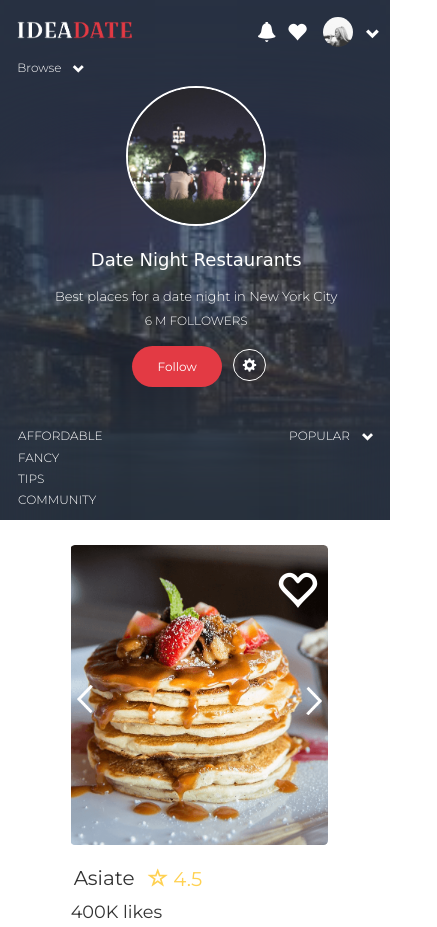
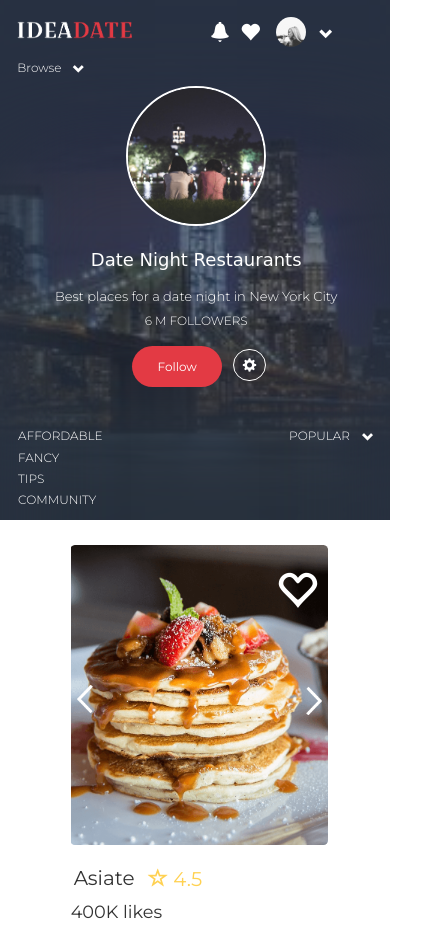
Before and after one commit to Benarregsamir/Front-end-Coding-Challenge, a plain HTML site: page index.html in a window 390 px wide. Shown: the top 927 px of the page, 437 px wide, since content can reach past the window. Drawn offline with Linux system fonts and the light colour scheme; some packages are replaced by stand-ins of ours; a web font is replaced by a local one.

Commit message:
fix bugs rwd

```diff
--- a/stylesheets/responsive.scss
+++ b/stylesheets/responsive.scss
@@ -466,7 +466,7 @@
 
     display: flex;
     position: absolute;
-right: -18%;
+right: 0%;
 
           a {
             &:before {
@@ -627,9 +627,6 @@ top: 5px;
 
 
         .quick-access {
-
-right: -12%;
-
           a {
             &:before {
 
@@ -777,8 +774,6 @@ right: -12%;
           }
         }
         .quick-access {
-
-right: 0%;
           a {
             &:before {
               font-size: 20px;
```
Also changed, not shown: stylesheets/responsive.css.
